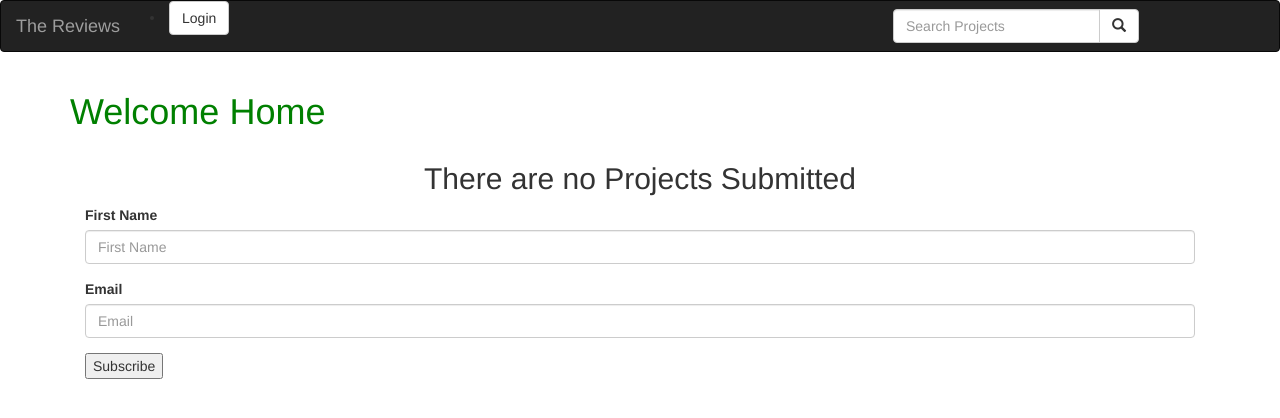
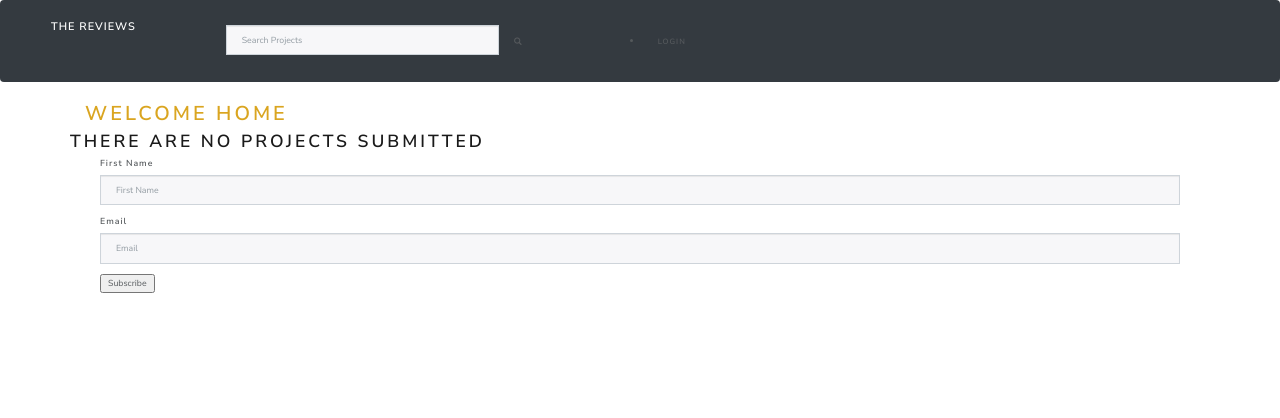
Before and after one commit to aenshtyn/Reviews, a Django app: page / in a window 1280 px wide. Shown: the top 418 px of the page. Run offline with Django 3.2, Linux system fonts and the light colour scheme; data that the repository does not hold is empty; some libraries are stand-ins or nearby versions.

Commit message:
update my ap

```diff
--- a/reviews/templates/base.html
+++ b/reviews/templates/base.html
@@ -13,7 +13,11 @@
 
     {% block styles %}
     {% bootstrap_css %}
+
+    <!-- <link rel="stylesheet" href="https://stackpath.bootstrapcdn.com/bootstrap/4.5.0/css/bootstrap.min.css"> -->
+    <link rel="stylesheet" href="https://stackpath.bootstrapcdn.com/bootswatch/4.5.0/lux/bootstrap.min.css">
      <link rel="stylesheet" href="{% static 'css/styles.css' %}">
+
   {% endblock %}
 
 
@@ -28,6 +32,7 @@
 
     {% block scripts %}
         <script src="https://ajax.googleapis.com/ajax/libs/jquery/3.2.1/jquery.min.js"></script>
+        <script src="https://stackpath.bootstrapcdn.com/bootstrap/4.5.0/js/bootstrap.min.js"></script>
      {% bootstrap_javascript %}
       {% endblock %}
 
--- a/reviews/templates/navbar.html
+++ b/reviews/templates/navbar.html
@@ -6,7 +6,7 @@
   <meta name="viewport" content="width=device-width, initial-scale=1">
 </head>
 <body>
-<nav class="navbar navbar-inverse">
+<nav class= "navbar navbar-dark bg-dark">
   <div class="container-fluid">
     <div class="navbar-header">
       <a class="navbar-brand" href="{% url 'index' %}">The Reviews</a>
--- a/static/css/styles.css
+++ b/static/css/styles.css
@@ -1,4 +1,4 @@
 h1
 {
-  color: green;
+  color: #daa520;
 }
```
